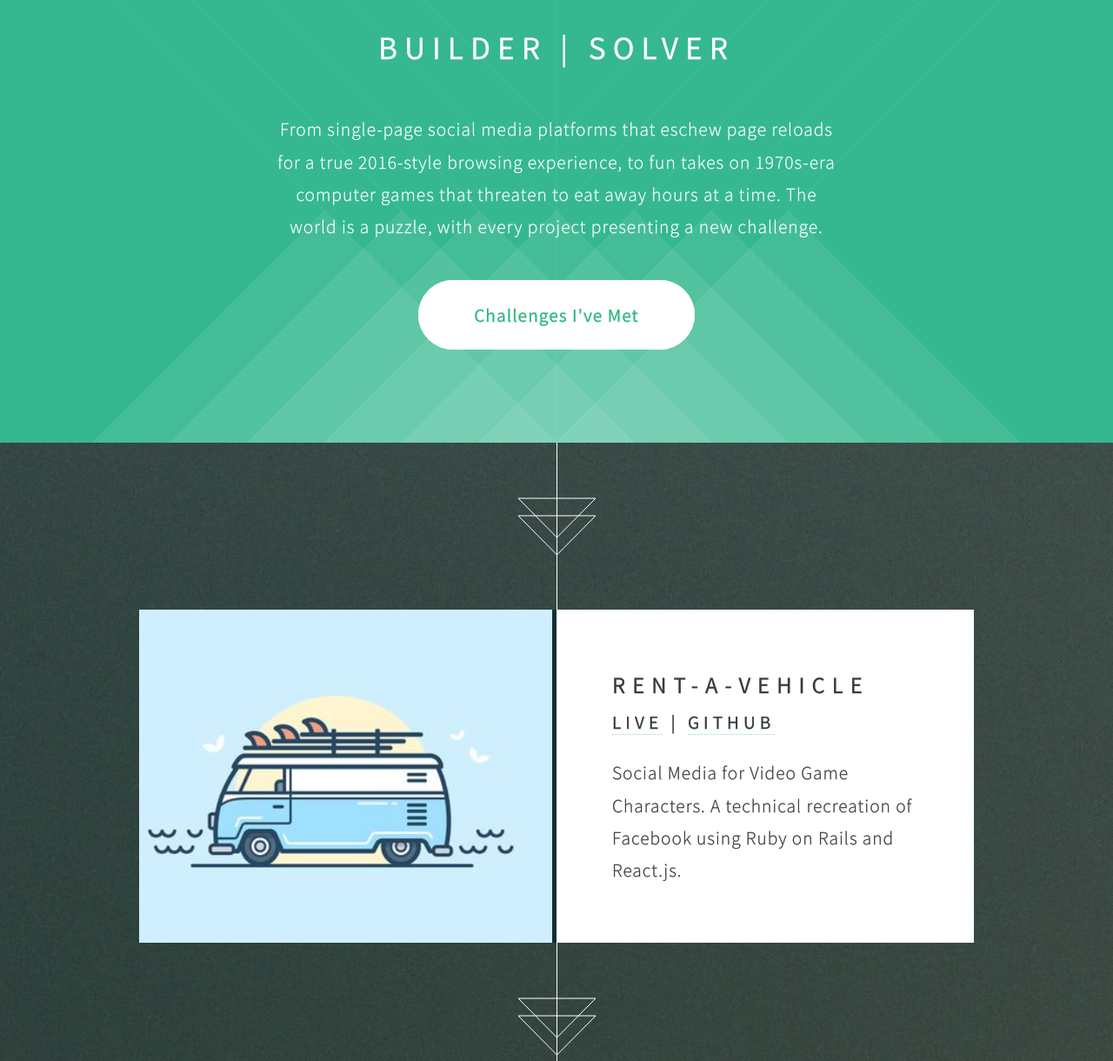
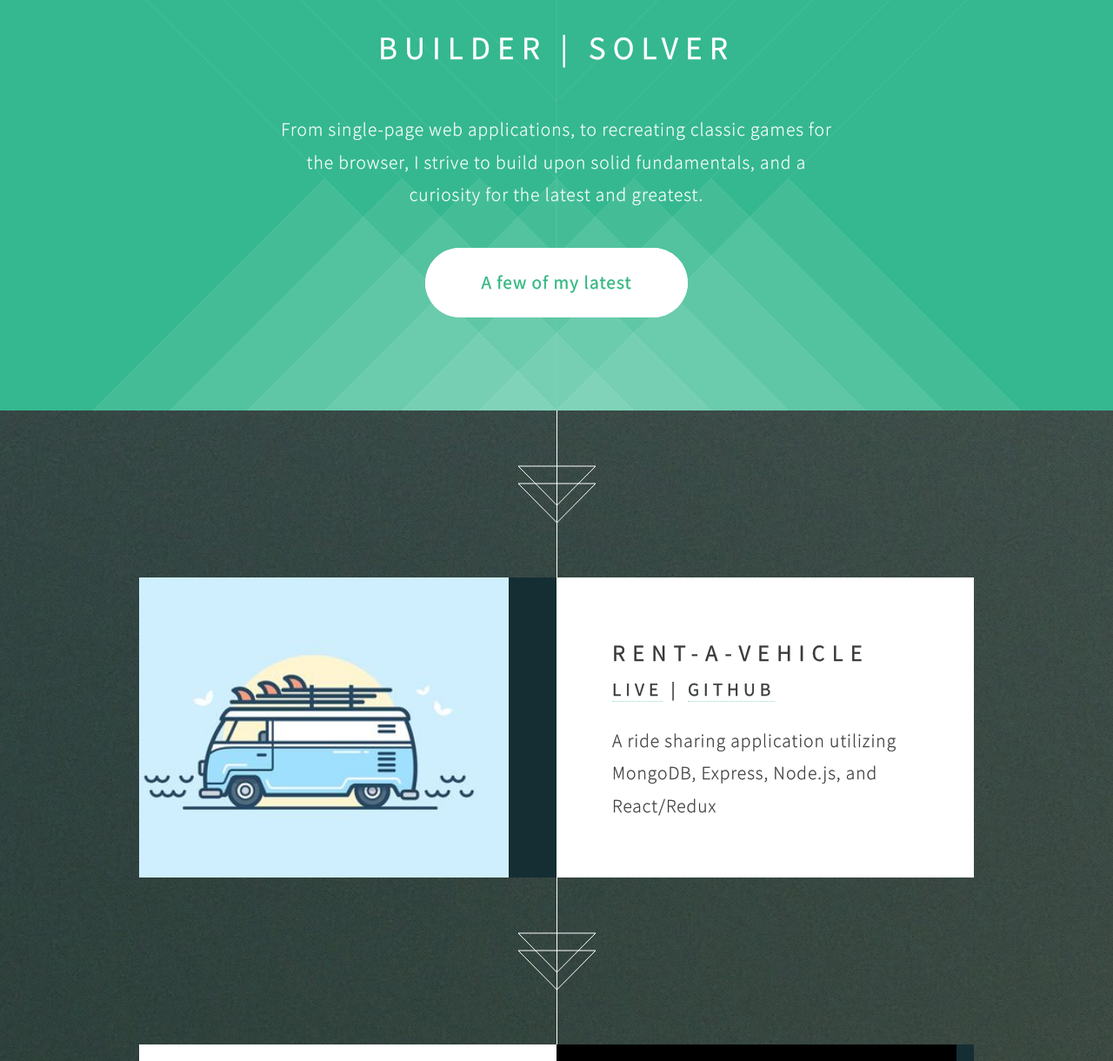
Before and after one commit to srod0010/srod0010.github.io, a plain HTML site: page index.html in a window 1280 px wide. Shown: the part 940-2160 px from the top of the page at 87% size. Drawn offline with Linux system fonts and the light colour scheme; files whose address does not match are found by name.

Commit message:
Change description

```diff
--- a/index.html
+++ b/index.html
@@ -36,14 +36,12 @@
 				<header>
 					<h2>Builder | Solver </h2>
 				</header>
-				<p>From single-page social media platforms that eschew page reloads for
-						a true 2016-style browsing experience, to fun takes on 1970s-era computer games that
-						threaten to eat away hours at a time. The world is a puzzle, with every project presenting
-						a new challenge.</p>
+				<p>From single-page web applications, to recreating classic games for the browser, I strive to build upon solid
+					fundamentals, and a curiosity for the latest and greatest.</p>
 
 				</optgroup>
 				<footer>
-					<a href="#first" class="button style2 scrolly">Challenges I've Met</a>
+					<a href="#first" class="button style2 scrolly">A few of my latest</a>
 				</footer>
 			</section>
 
@@ -55,7 +53,7 @@
 						<h2>Rent-A-Vehicle</h2>
 						<h3> <a href="https://renta-vehicle.herokuapp.com/#/">Live</a> | <a href="https://github.com/alialkaheli/Rent-A-Vehicle">Github</a>
 					</header>
-					<p>Social Media for Video Game Characters. A technical recreation of Facebook using Ruby on Rails and React.js.</p>
+					<p>A ride sharing application utilizing MongoDB, Express, Node.js, and React/Redux</p>
 				</div>
 			</article>
 
```
